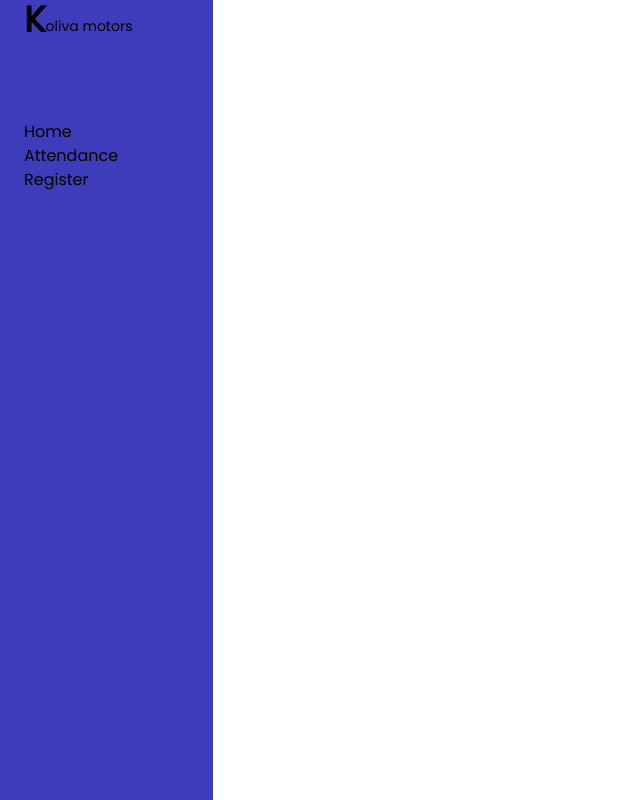
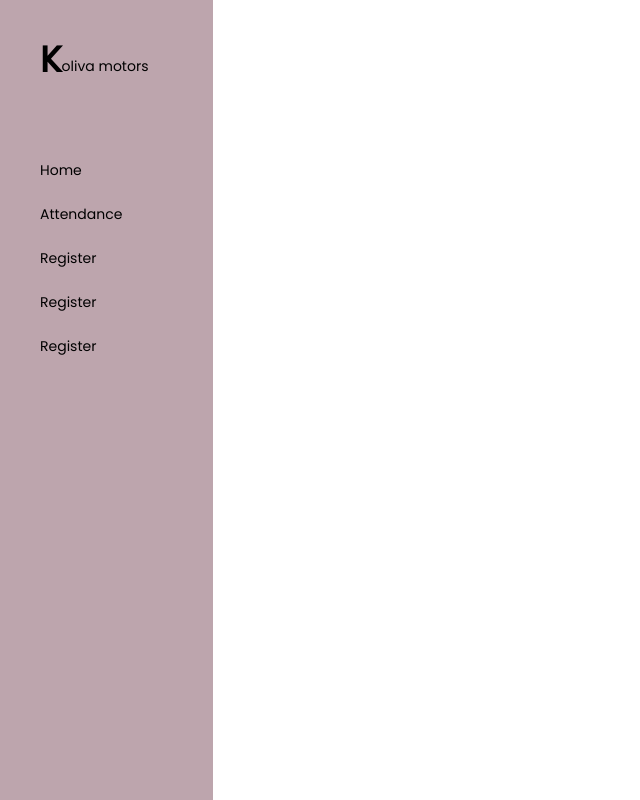
Before and after one commit to dianKoliva/kmFront, a React (Vite) app in the folder km/: page / in a window 1280 px wide. Shown: the whole page, without its empty margins (0-640 px from the left). Built offline with nearby package versions, Linux system fonts and the light colour scheme; a web font is replaced by a local one.

Commit message:
new changes

```diff
--- a/km/src/components/nav/LefBar.jsx
+++ b/km/src/components/nav/LefBar.jsx
@@ -2,18 +2,20 @@ import React from 'react'
 
 const LefBar = () => {
     return (
-        <div className=' bg-purple h-screen pl-6 '>
+        <div className='  bg-side h-screen lg:pl-10 pt-0 text-sm '>
 
-<div className='flex'> <h1 className='font-bold text-4xl '>K</h1>
-            <p className='mt-4 text-sm'>oliva motors</p>
+<div className='flex pt-10'> <h1 className='font-bold text-4xl '>K</h1>
+            <p className='mt-4 '>oliva motors</p>
 
 </div>
 
 <div className='mt-20 '>
     <ul>
         <li>Home</li>
-        <li>Attendance</li>
-        <li>Register</li>
+        <li className='pt-6'>Attendance</li>
+        <li className='pt-6'>Register</li>
+        <li className='pt-6'>Register</li>
+        <li className='pt-6'>Register</li>
 
     </ul>
 </div>
--- a/km/src/layouts/Dashboard.jsx
+++ b/km/src/layouts/Dashboard.jsx
@@ -8,7 +8,7 @@ const Dashboard = (props) => {
            <div className='nav w-2/12 '>
            <LefBar></LefBar>
            </div>
-           <div>
+           <div className='bg-white'>
                {props.children}
                </div>
         </div>
--- a/km/tailwind.config.js
+++ b/km/tailwind.config.js
@@ -10,7 +10,7 @@ module.exports = {
     colors: {
       'def':"#591133",
       'def2':"#F8F6F7",
-      'side':"#F8F6F7",
+      'side':"#BDA5AD",
      'white': '#ffffff',
       'purple': '#3f3cbb',
       'midnight': '#121063',
```
